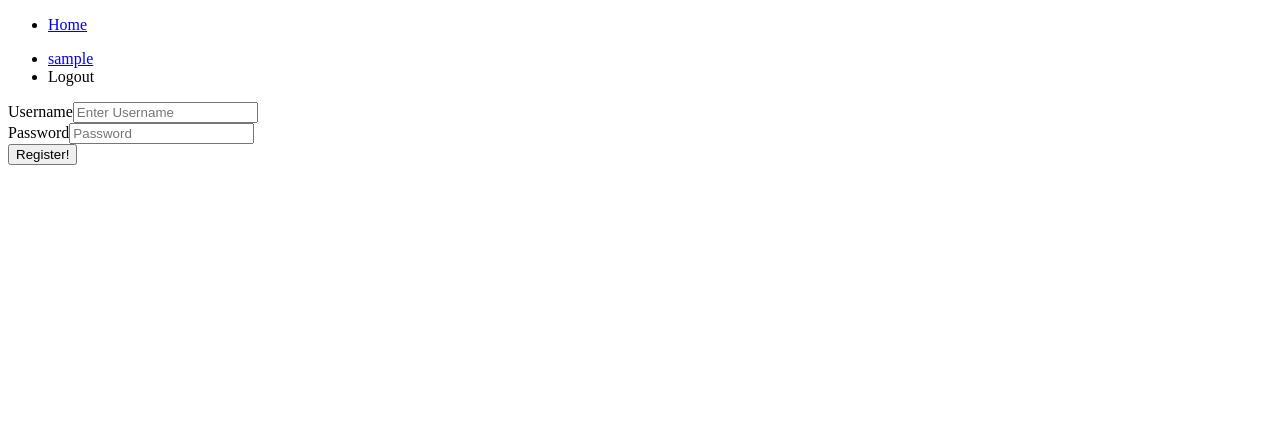
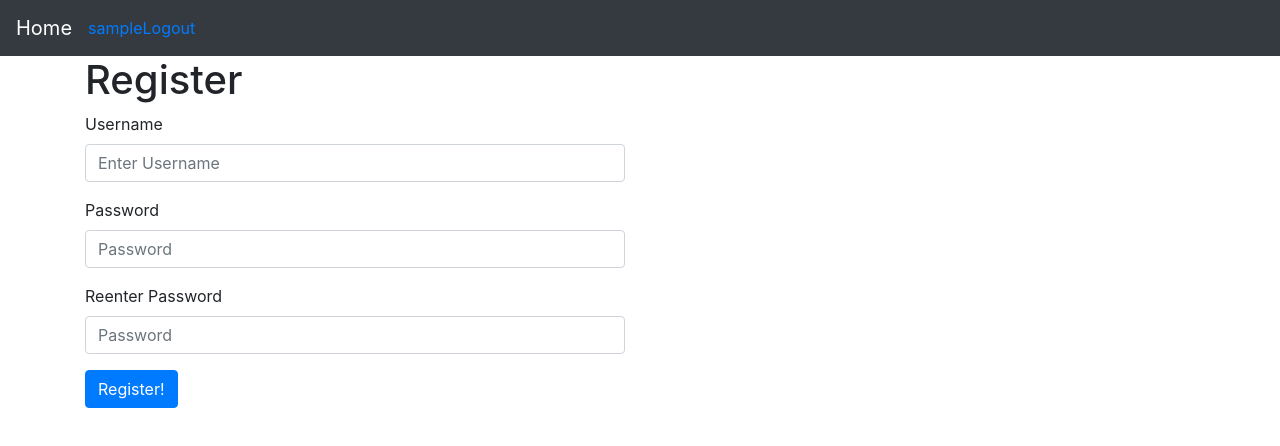
Before and after one commit to JJ-Innovations/ministering-app, an Angular app: page /register in a window 1280 px wide. Shown: the top 446 px of the page. Built offline with nearby package versions, Linux system fonts and the light colour scheme; no server answers; sample sign-in values are in the browser's storage.

Commit message:
Adding navbar and partially completed validtor logic for the password field

```diff
--- a/package.json
+++ b/package.json
@@ -22,6 +22,7 @@
     "@angular/platform-browser-dynamic": "^5.2.0",
     "@angular/router": "^5.2.0",
     "body-parser": "^1.18.3",
+    "bootstrap": "^4.1.3",
     "core-js": "^2.4.1",
     "cors": "^2.8.4",
     "express": "^4.16.3",
--- a/src/app/app.component.html
+++ b/src/app/app.component.html
@@ -1,16 +1,17 @@
-<div class="navbar navbar-default">
+<!-- <div class="navbar navbar-default">
     <div class="container">
-      <div id="navbar-main">
-        <ul class="nav navbar-nav">
-          <li><a routerLink="/">Home</a></li>
-        </ul>
+      <div id="navbar-main"> -->
+        <nav class="navbar navbar-expand-md navbar-dark bg-dark">
+          <a class="navbar-brand" routerLink="/">Home</a>
+
         <ul class="nav navbar-nav navbar-right">
           <li *ngIf="!auth.isLoggedIn()"><a routerLink="/login">Sign in</a></li>
           <li *ngIf="auth.isLoggedIn()"><a routerLink="/profile">{{ auth.getUserDetails()?.username }}</a></li>
-          <li *ngIf="auth.isLoggedIn()"><a (click)="auth.logout()">Logout</a></li>
+          <li *ngIf="auth.isLoggedIn()"><a (click)="auth.logout()" href="#">Logout</a></li>
         </ul>
-      </div>
+      </nav>
+      <!-- </div>
     </div>
-  </div>
+  </div> -->
 
   <router-outlet></router-outlet>
--- a/src/app/login/login.component.html
+++ b/src/app/login/login.component.html
@@ -16,7 +16,7 @@
           <label for="password">Password</label>
           <input type="password" class="form-control" name="password" placeholder="Password" [(ngModel)]="credentials.password">
         </div>
-        <button type="submit" class="btn btn-default">Sign in!</button>
+        <button type="submit" class="btn btn-primary">Sign in!</button>
       </form>
 
     </div>
--- a/src/app/register/register.component.html
+++ b/src/app/register/register.component.html
@@ -1,4 +1,7 @@
-<form (submit)="register()">
+<div class="container">
+  <form class="row" (submit)="register()" passwordvalidator>
+    <div class="col-md-6">
+      <h1 class="form-signin-heading">Register</h1>
       <div class="form-group">
         <label for="username">Username</label>
         <input type="username" class="form-control" name="username" placeholder="Enter Username" [(ngModel)]="credentials.username">
@@ -7,5 +10,11 @@
         <label for="password">Password</label>
         <input type="password" class="form-control" name="password" placeholder="Password" [(ngModel)]="credentials.password">
       </div>
-    <button type="submit" class="btn btn-default">Register!</button>
+      <div class="form-group">
+        <label for="password">Reenter Password</label>
+        <input type="password" class="form-control" name="password" placeholder="Password" [(ngModel)]="password2">
+      </div>
+      <button type="submit" [disabled]="submitBtnEnabled" class="btn btn-primary">Register!</button>
+    </div>
   </form>
+</div>
--- a/src/app/register/register.component.ts
+++ b/src/app/register/register.component.ts
@@ -11,6 +11,8 @@ export class RegisterComponent {
     password: ''
   };
 
+  submitBtnEnabled: false;
+
   constructor(private auth: AuthenticationService, private router: Router) {}
 
   register() {
--- a/src/styles.css
+++ b/src/styles.css
@@ -1 +1,2 @@
 /* You can add global styles to this file, and also import other style files */
+@import '~bootstrap/dist/css/bootstrap.min.css';
```
Also changed, not shown: src/app/common/password-validator.directive.ts (added, +20 -0 lines), 1 other file (tests, documents, lock files or other folders). Lines whose indentation alone changed are shown as unchanged.
